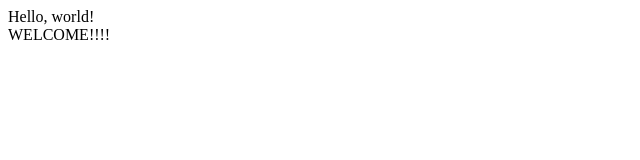
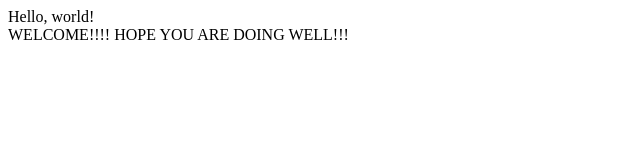
Before and after one commit to Brokenpaws004/student, a plain HTML site: page index.html in a window 1280 px wide. Shown: the whole page, without its empty margins (0-640 px from the left). Drawn offline with Linux system fonts and the light colour scheme.

Commit message:
Added another line

```diff
--- a/index.html
+++ b/index.html
@@ -6,5 +6,6 @@
     <body>
         Hello, world! <br>
 	WELCOME!!!!
+	HOPE YOU ARE DOING WELL!!!
     </body>
 </html>
```
